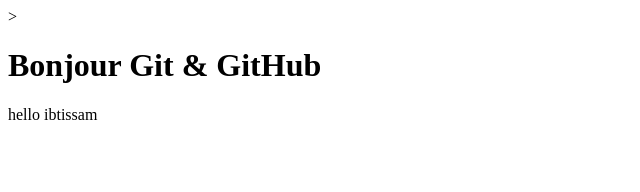
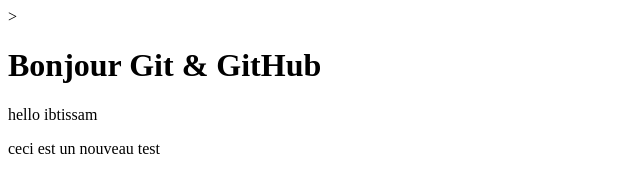
Before and after one commit to ibtissambousseta/mon-projet, a plain HTML site: page Index.html in a window 1280 px wide. Shown: the whole page, without its empty margins (0-640 px from the left). Drawn offline with Linux system fonts and the light colour scheme.

Commit message:
Ajout d'un paragraphe test

```diff
--- a/Index.html
+++ b/Index.html
@@ -6,5 +6,7 @@
     <body>
         <h1> Bonjour Git & GitHub</h1>
         <p> hello ibtissam </p>
+        <p>ceci est un nouveau test</p>
+
     </body>
 </html>
```
